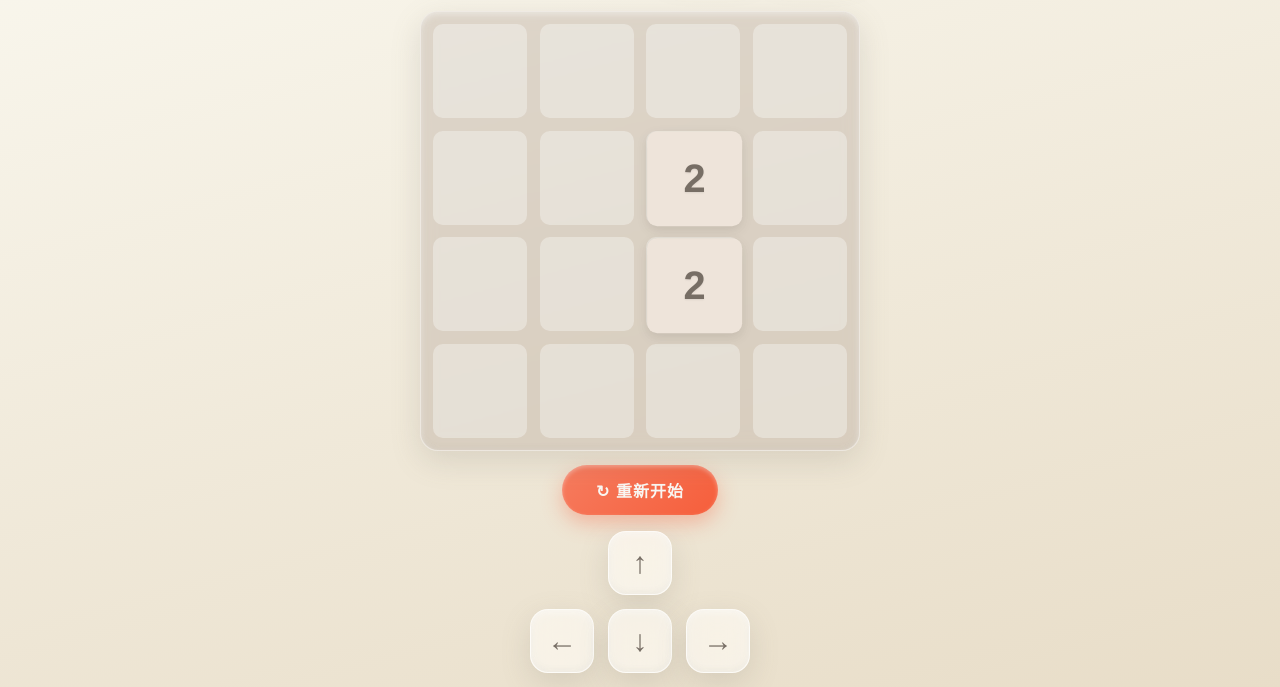
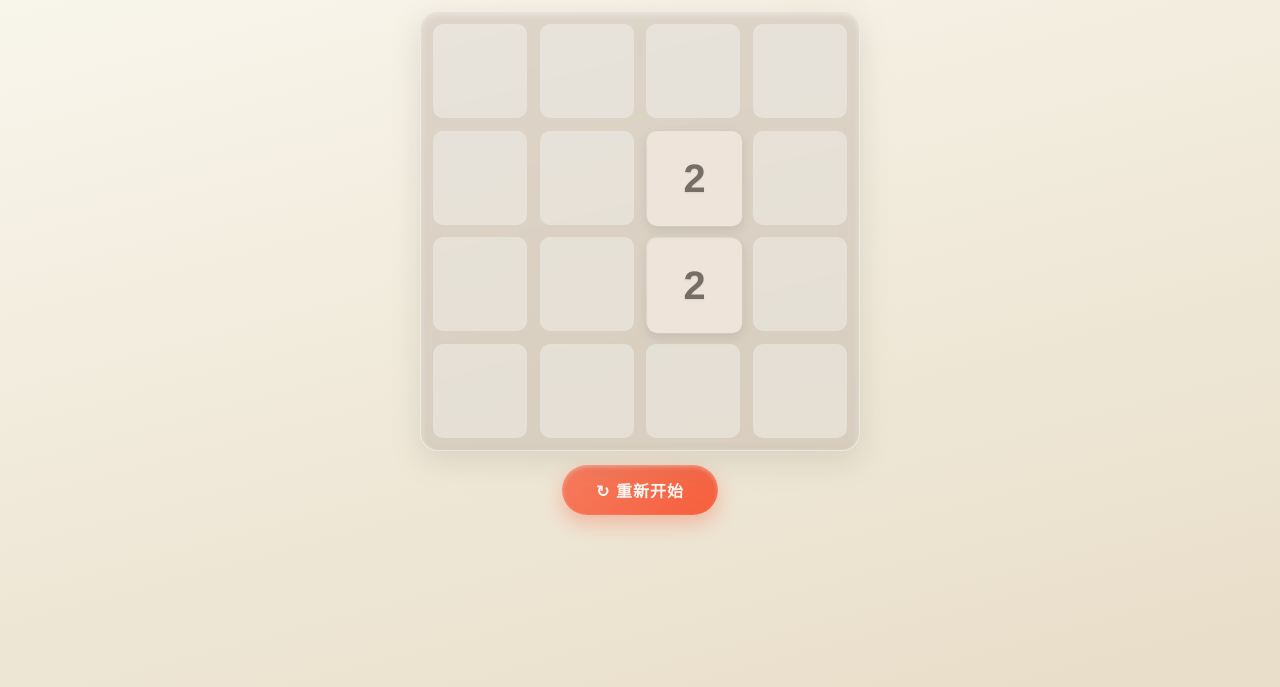
Before and after one commit to wang-mei-ling/2048, a plain HTML site: page index.html in a window 1280 px wide. Shown: the part 113-800 px from the top of the page. Drawn offline with Linux system fonts and the light colour scheme.

Commit message:
Add files via upload
移动端问题修复

```diff
--- a/index.html
+++ b/index.html
@@ -121,7 +121,7 @@
   /* ============ 游戏面板 ============ */
   .board {
     position: relative;
-    width: min(92vw, 440px, max(260px, calc(100dvh - 340px)));
+    width: min(92vw, 440px, max(260px, calc(100dvh - 200px)));
     aspect-ratio: 1 / 1;
     border-radius: 18px;
     background: var(--board-bg);
@@ -216,57 +216,14 @@
   .restart-btn:hover { transform: translateY(-2px); box-shadow: 0 12px 26px rgba(246, 94, 59, 0.45), inset 0 2px 4px rgba(255,255,255,0.35); }
   .restart-btn:active { transform: scale(0.96); }
 
-  /* 方向按钮（十字布局） */
-  .dpad {
-    display: grid;
-    grid-template-columns: repeat(3, 64px);
-    grid-template-rows: repeat(2, 64px);
-    gap: 14px;
-    justify-content: center;
-    margin-top: 2px;
-  }
-
-  .d-btn {
-    width: 64px;
-    height: 64px;
-    border: 1px solid var(--glass-border);
-    border-radius: 18px;
-    background: var(--glass-bg);
-    backdrop-filter: blur(14px) saturate(1.4);
-    -webkit-backdrop-filter: blur(14px) saturate(1.4);
-    box-shadow: var(--shadow-soft), var(--shadow-inner);
-    color: var(--text-main);
-    font-size: 30px;
-    font-weight: 700;
-    cursor: pointer;
-    touch-action: manipulation;
-    transition: transform 90ms ease, box-shadow 90ms ease;
-    display: flex;
-    align-items: center;
-    justify-content: center;
-    font-family: inherit;
-  }
-  .d-btn:active {
-    transform: scale(0.9);
-    box-shadow: inset 0 3px 8px rgba(119, 110, 101, 0.25);
-    background: rgba(255, 255, 255, 0.7);
-  }
-  .d-btn[data-dir="up"]    { grid-column: 2; grid-row: 1; }
-  .d-btn[data-dir="left"]  { grid-column: 1; grid-row: 2; }
-  .d-btn[data-dir="down"]  { grid-column: 2; grid-row: 2; }
-  .d-btn[data-dir="right"] { grid-column: 3; grid-row: 2; }
-
-  /* 桌面端（有鼠标且精确指针）隐藏方向按钮，键盘即可操作 */
+  /* 桌面端（有鼠标且精确指针）棋盘可更大 */
   @media (hover: hover) and (pointer: fine) {
-    .dpad { display: none; }
     .board { width: min(92vw, 440px); }
   }
 
-  /* 小屏手机压缩面板，保证不溢出 */
+  /* 小屏手机保证不溢出 */
   @media (max-width: 360px) {
-    .dpad { grid-template-columns: repeat(3, 60px); grid-template-rows: repeat(2, 60px); gap: 12px; }
-    .d-btn { width: 60px; height: 60px; font-size: 26px; }
-    .board { width: min(92vw, 340px, calc(100dvh - 330px)); }
+    .board { width: min(92vw, 340px, calc(100dvh - 190px)); }
   }
 
   /* ============ 弹层 ============ */
@@ -378,13 +335,6 @@
     <div class="controls">
       <button class="restart-btn" id="restart">↻ 重新开始</button>
     </div>
-
-    <nav class="dpad" id="dpad" aria-label="方向控制按钮">
-      <button class="d-btn" data-dir="up" aria-label="上">↑</button>
-      <button class="d-btn" data-dir="left" aria-label="左">←</button>
-      <button class="d-btn" data-dir="down" aria-label="下">↓</button>
-      <button class="d-btn" data-dir="right" aria-label="右">→</button>
-    </nav>
   </div>
 
   <div class="overlay" id="overlay">
@@ -857,19 +807,6 @@
     }
   }, { passive: true });
 
-  // 底部方向按钮
-  var dpadBtns = document.querySelectorAll('.d-btn');
-  for (var i = 0; i < dpadBtns.length; i++) {
-    (function (btn) {
-      var fire = function (e) {
-        e.preventDefault();
-        handleMove(btn.getAttribute('data-dir'));
-      };
-      btn.addEventListener('click', fire);
-      btn.addEventListener('touchstart', function (e) { e.preventDefault(); }, { passive: false });
-    })(dpadBtns[i]);
-  }
-
   // 重新开始
   restartBtn.addEventListener('click', function () {
     hideOverlay();
```
